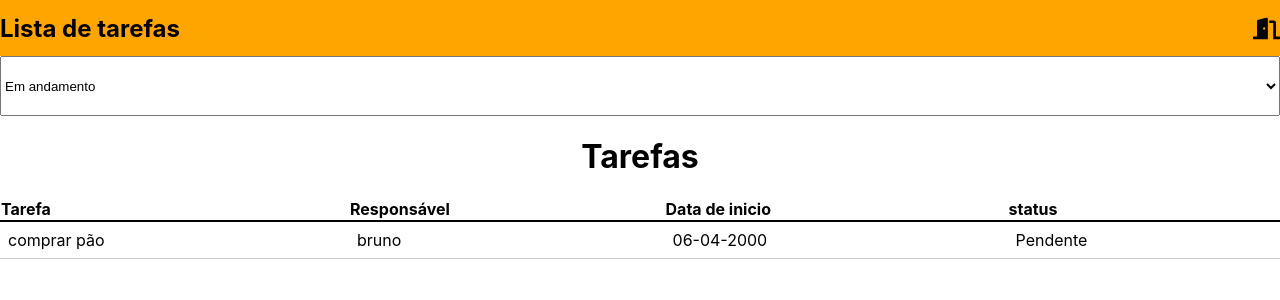
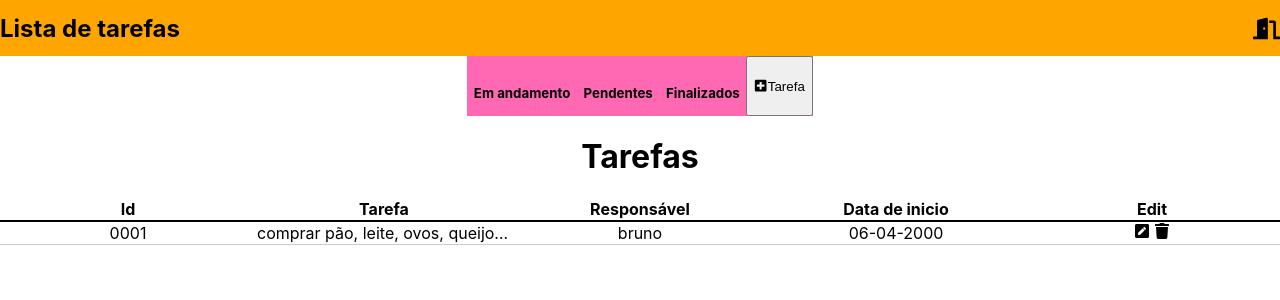
Before and after one commit to Johnny-batata/Ebytr-frontend, a React (Create React App) app: page /home in a window 1280 px wide. Shown: the top 300 px of the page. Built offline with nearby package versions, Linux system fonts and the light colour scheme.

Commit message:
add create task layout

```diff
--- a/src/pages/home/index.jsx
+++ b/src/pages/home/index.jsx
@@ -1,16 +1,27 @@
-import React from "react";
+import React, { useState } from "react";
 import Header from "./components/header";
 import * as S from './index.styles'
+import { FaPenSquare, FaPlusSquare, FaTrash} from 'react-icons/fa'
+import { GoX } from 'react-icons/go'
 
 const Home = () => {
+  const [insertTask, setInsertTask] = useState(false)
 
   const renderTasksStatus = () => {
     return (
-      <select>
-        <option>Em andamento</option>
-        <option>Pendentes</option>
-        <option>Finalizados</option>
-      </select>
+      // <select>
+      //   <option>Em andamento</option>
+      //   <option>Pendentes</option>
+      //   <option>Finalizados</option>
+      // </select>
+      <div>
+        <h5>Em andamento</h5>
+        <h5>Pendentes</h5>
+        <h5>Finalizados</h5>
+        <button type="button" onClick={ handleInsertTask }>
+        <FaPlusSquare /> Tarefa
+        </button>
+      </div>
     )
   }
 
@@ -19,31 +30,65 @@ const Home = () => {
       <table>
       <thead>
         <tr>
+          <th>Id</th>
           <th>Tarefa</th>
           <th>Responsável</th>
           <th>Data de inicio</th>
-          <th>status</th>
+          {/* <th>Status</th> */}
+          <th>Edit</th>
         </tr>
       </thead>
       <tbody>
-      <td>comprar pão</td>
+      <td>0001</td>
+      {/* <td>comprar pão</td> */}
+      <td>comprar pão, leite, ovos, queijo, pão.. hum, amo pão</td>
       <td>bruno</td>
-      <td>06-04-2000</td>
-      <td>Pendente</td>
+      <S.TdDate>06-04-2000</S.TdDate>
+      {/* <td>Pendente</td> */}
+      <td><FaPenSquare class="fa-solid fa-pen-to-square" />  < FaTrash /> </td>
       </tbody>
     </table>
     )
   }
 
-  console.log('batta')
+  const handleInsertTask = () => {
+    return setInsertTask(!insertTask)
+  }
+
+  const renderInsertTaskForm = () => {
+    return (
+      <S.FormDiv>
+        <GoX onClick={ handleInsertTask }/>
+        <h1>Inserir Nova Tarefa: </h1>
+      <form>
+        <label htmlFor="tarefa">
+          Tarefa:
+        <input type="text" name="tarefa"placeholder="digite aqui..." />
+        </label>
+        <label htmlFor="responsável">
+          Responsável:
+        <select name="responsável">
+          <option>fulano1 </option>
+          <option>fulano2 </option>
+        </select>
+        </label>
+      </form>
+      </S.FormDiv>
+    )
+  }
+
   return (
+    <div>
+    {insertTask && renderInsertTaskForm()}
     <S.MainDiv>
       <Header />
+      <section>
       {renderTasksStatus()}
-      <h1>Tarefas</h1>
-
+      </section>
+        <h1>Tarefas</h1>
       {renderTable()}
     </S.MainDiv>
+    </div>
   )
 }
 
--- a/src/pages/home/index.styles.js
+++ b/src/pages/home/index.styles.js
@@ -6,11 +6,35 @@ export const MainDiv = styled.div`
   justify-content: flex-start;
   flex-direction: column;
     align-items: center;
-  select {
+  div {
     display: flex;
     /* margin-top: 55px; */
     height: 60px;
+    background-color: hotpink;
     width: 100%;
+    justify-content: center;
+    h5 {
+      padding: 0.5em;
+    }
+  }
+
+  button{
+    display: flex;
+    align-items: center;
+  }
+  section:nth-child(3) {
+
+    width: 100%;
+    display: flex;
+    flex-direction: row;
+    justify-content: center;
+    align-items: center;
+    margin: 20px;
+    svg {
+      font-size: 1.4em;
+      margin-right: 5px;
+    }
+
   }
   table {
   width: 100%;
@@ -18,17 +42,64 @@ export const MainDiv = styled.div`
 }
 
 thead th {
-  text-align: left;
+  /* text-align: left; */
+  text-align: center;
   border-bottom: 2px solid black;
+  /* width: 10%; */
+  /* width: 16%; */
 }
 
 tbody td {
-  padding: 0.5em;
+  /* padding: 0.5em; */
   border-bottom: 1px solid #ccc;
+  width: 16%;
+  text-align: center;
+  /* white-space:pre; */
+    /* overflow:hidden; */
+    /* text-overflow: ellipsis; */
+    max-width: 100px;
+    overflow: hidden;
+    text-overflow: ellipsis;
+    white-space: nowrap;
+
 }
+tbody td:hover {
+  white-space:normal;
+    text-overflow: inherit;
+    overflow: visible;
+
+}
+
 
 tbody tr:hover {
   background-color: #eee;
 }
 
+
 `
+
+export const TdDate = styled.td`
+/* background-color: green; */
+  /* font-size: 11px; */
+`
+
+export const FormDiv = styled.div `
+  /* background-color: green; */
+  background-color: grey;
+  /* background-color: rgba(245, 246, 250, 0.65); */
+
+  width: 80% !important;
+  height: 80% !important;
+  position: absolute;
+  margin-top: 90px;
+  margin-right: 20%;
+  margin-left: 10%;
+  /* box-shadow: inset 0 0 1em black; */
+
+  svg {
+    font-size: 60px;
+    right: 10px;
+    position: absolute;
+  }
+
+`
```
Also changed, not shown: src/pages/home/components/header.jsx (+6 -2 lines).
